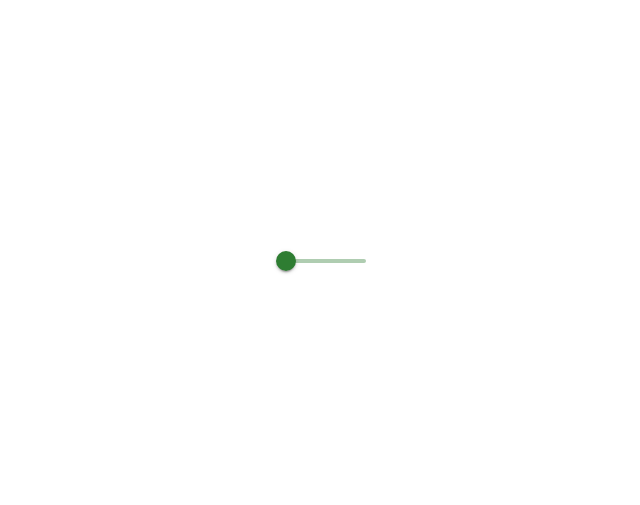
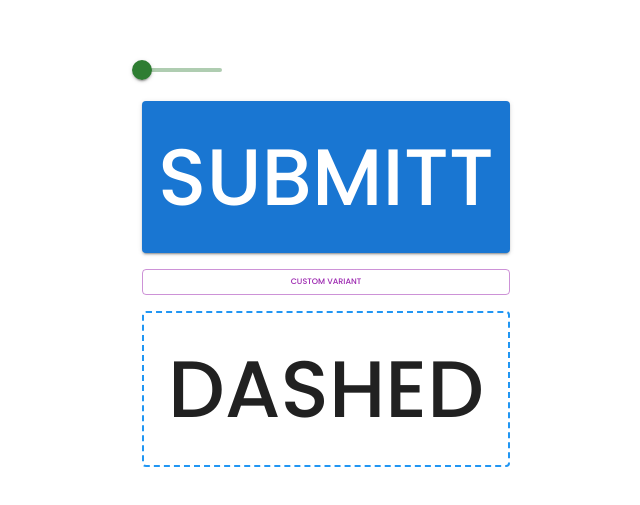
Before and after one commit to bug2007/Learning-Material-UI, a React (Vite) app: page / in a window 1280 px wide. Shown: the part 139-644 px from the top of the page, without its empty margins (314-954 px from the left). Built offline with nearby package versions, Linux system fonts and the light colour scheme.

Commit message:
global theme overrides, variants & module augmentation

```diff
--- a/src/App.tsx
+++ b/src/App.tsx
@@ -1,6 +1,7 @@
 import { Button, CssBaseline, TextField, Slider, Stack, Container, type SliderProps, colors } from "@mui/material"
 import AutoAwesomeRoundedIcon from '@mui/icons-material/AutoAwesomeRounded';
-import { styled } from '@mui/material/styles';
+import { createTheme, styled, ThemeProvider } from '@mui/material/styles';
+import { red, blue } from '@mui/material/colors';
 
 // Creating reusable styled components
 // const CustomSlider = styled(Slider)<SliderProps>(({ theme }) => ({  // the extra parenthesis mean 'return'. can also access the theme obj inside sx prop
@@ -26,6 +27,36 @@ const CustomSlider = styled(Slider, {shouldForwardProp: (prop) => prop !== 'erro
     }
   }
 }))
+
+// Global theme overrides. will apply to everything but u gotta wrap everything with ThemeProvider for that
+const theme = createTheme({
+  typography: {
+    fontFamily: 'Poppins',
+    button: {  // setting fontsize inside all buttons that are under theme={theme}
+      fontSize: '5rem'
+    }
+  },
+
+  components: {
+    MuiButton: {
+      defaultProps: {
+        disableRipple: true,
+        variant: 'contained'
+      },
+
+      // customize button stylings for all possible states and variants
+      styleOverrides: {
+        root: {
+          // fontSize: '2rem',
+          variants: [
+            { props: {variant: 'outlined', color: 'secondary'}, style: {fontSize: '.5rem'}}, { props: {variant: 'dashed'}, style: {border: `4px dashed ${red[500]}`}}, { props: (props) => props.variant === 'dashed' && props.color !== 'secondary', style: {border: `2px dashed ${blue[500]}`}}  // when variant is outlined and color is secondary, use fontSize .5rem. 'dashed' is a custom variant we added. mui doesnt have it by default
+          ]
+        },
+        // outlined: {}  // if the above syntax is hard for u, do this way instead (but u will have access to only a few properties here)
+      }
+    }
+  }
+})
 
 function App() {
   return (
@@ -61,14 +92,19 @@ function App() {
     // </Container>
     // </>
 
-    <>
+    // can also define a 'theme2' and use ThemeProvider inside another ThemeProvider to apply differnt styles to another part of the app
+    <ThemeProvider theme={theme}>
     <CssBaseline />
     <Container maxWidth='xs' sx={{height: '100vh', display: 'flex', justifyContent: 'center', alignItems: 'center'}}>
       <Stack spacing={2}>
         <CustomSlider error />
+        <Button>Submitt</Button>
+        <Button variant="outlined" color="secondary">Custom Variant</Button>
+        {/* mui doesnt have 'dashed' by default. but u can create such custom variants using createTheme */}
+        <Button variant="dashed">Dashed</Button>
       </Stack>
     </Container>
-    </>
+    </ThemeProvider>
 
 
   )
```
Also changed, not shown: src/types/mui.d.ts (added, +9 -0 lines).
